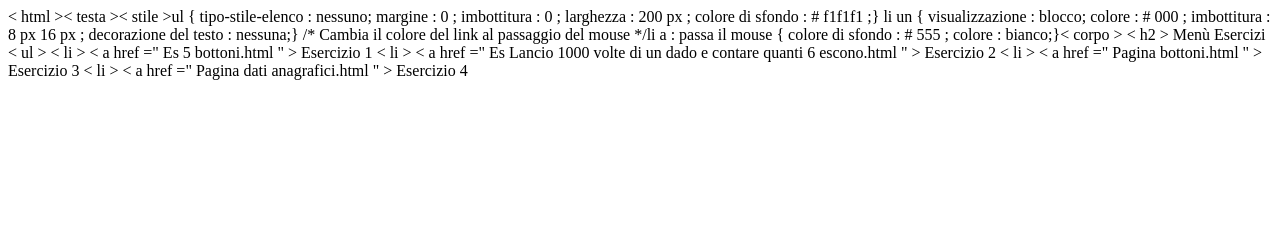
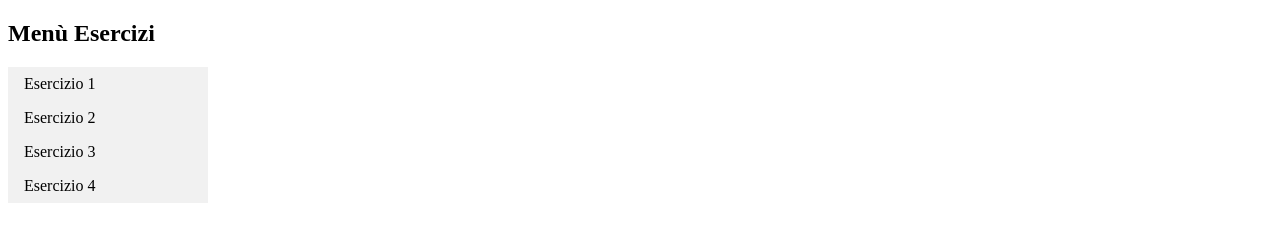
Before and after one commit to denisserpentino/Es-HTML, a plain HTML site: page index.html in a window 1280 px wide. Drawn offline with Linux system fonts and the light colour scheme.

Commit message:
Update index.html

```diff
--- a/index.html
+++ b/index.html
@@ -1 +1,40 @@
-<!DOCTYPE>< html >< testa >< stile >ul { tipo-stile-elenco : nessuno; margine : 0 ; imbottitura : 0 ; larghezza : 200 px ; colore di sfondo : # f1f1f1 ;} li un { visualizzazione : blocco; colore : # 000 ; imbottitura : 8 px 16 px ; decorazione del testo : nessuna;} /* Cambia il colore del link al passaggio del mouse */li a : passa il mouse { colore di sfondo : # 555 ; colore : bianco;}</ stile ></ testa >< corpo > < h2 > Menù Esercizi </ h2 > < ul > < li > < a href =" Es 5 bottoni.html " > Esercizio 1 </ a > </ li > < li > < a href =" Es Lancio 1000 volte di un dado e contare quanti 6 escono.html " > Esercizio 2 </ a > </ li > < li > < a href =" Pagina bottoni.html " > Esercizio 3 </ a > </ li > < li > < a href =" Pagina dati anagrafici.html " > Esercizio 4 </ a > </ li > </ ul > </ corpo ></ html >
+<!DOCTYPE html>
+<html>
+<head>
+<style>
+ul {
+  list-style-type: none;
+  margin: 0;
+  padding: 0;
+  width: 200px;
+  background-color: #f1f1f1;
+}
+
+li a {
+  display: block;
+  color: #000;
+  padding: 8px 16px;
+  text-decoration: none;
+}
+
+/* Change the link color on hover */
+li a:hover {
+  background-color: #555;
+  color: white;
+}
+</style>
+</head>
+<body>
+
+<h2>Menù Esercizi</h2>
+
+<ul>
+  <li><a href="Es 5 bottoni.html">Esercizio 1</a></li>
+  <li><a href="es.2js.html">Esercizio 2</a></li>
+  <li><a href="es.3js.html">Esercizio 3</a></li>
+  <li><a href="es.4js.html">Esercizio 4</a></li>
+
+</ul>
+
+</body>
+</html>
```
